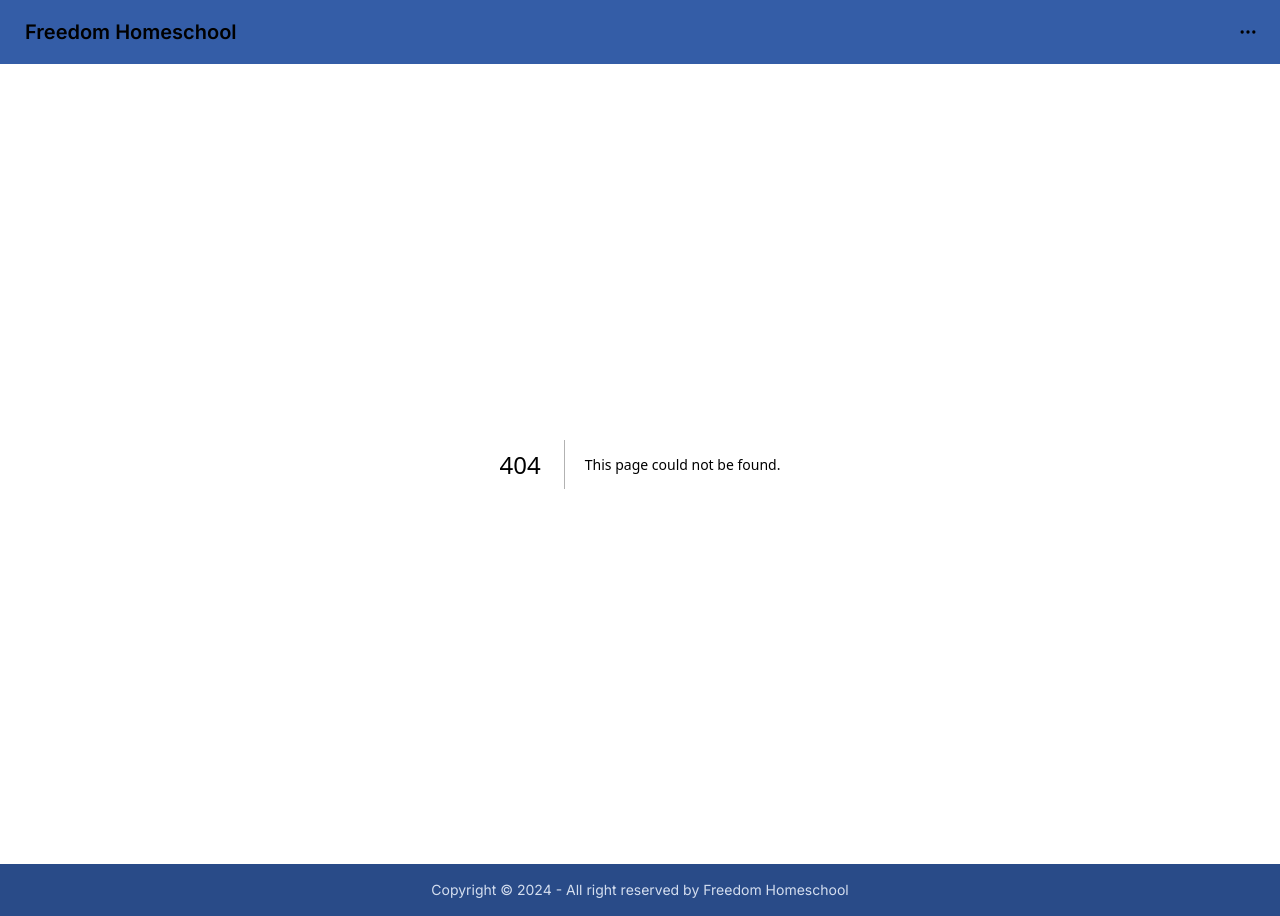
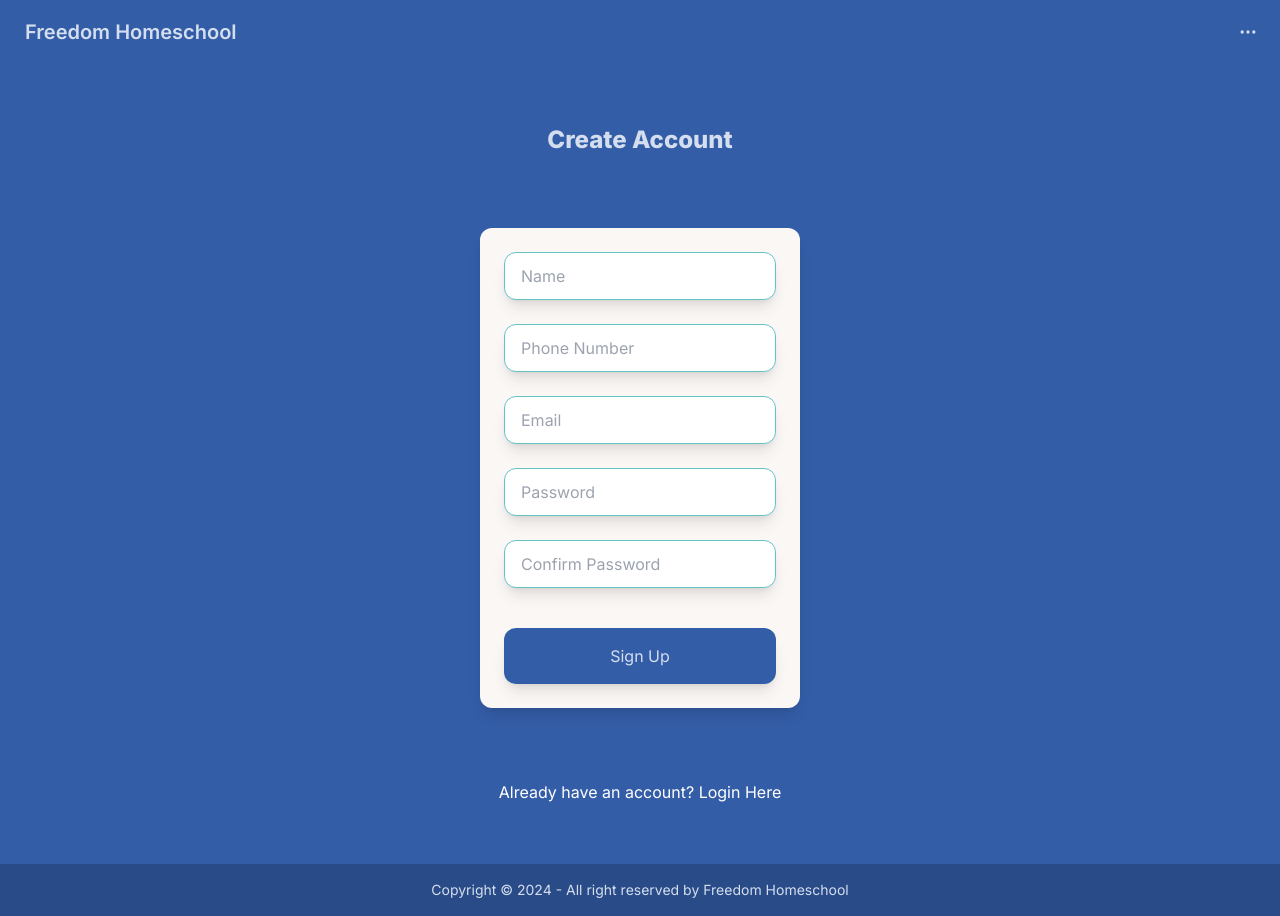
Before and after one commit to ericb83/freedomhomeschool, a Next.js app: page /auth in a window 1280 px wide. Before the commit this address had no page. Built offline with nearby package versions, Linux system fonts and the light colour scheme.

Commit message:
add login form and add functionality to move between forms with buttons

```diff
--- /dev/null
+++ b/app/auth/page.js
@@ -0,0 +1,43 @@
+"use client";
+import React, { useState, useEffect } from "react";
+import SignUp from "../components/SignUp";
+import Login from "../components/Login";
+import { useSearchParams } from "next/navigation";
+
+const AuthPage = () => {
+  const searchParams = useSearchParams();
+  const form = searchParams.get("form") || "signup";
+  const [formType, setFormType] = useState("signup");
+
+  useEffect(() => {
+    setFormType(form);
+  }, [form]);
+
+  const toggleForm = () => {
+    const newForm = formType === "signup" ? "login" : "signup";
+    setFormType(newForm);
+  };
+  console.log("Current form query parameter:", form);
+  return (
+    <div className="flex min-h-screen flex-col items-center justify-center gap-12">
+      <h1 className="mb-6 font-extrabold text-2xl">
+        {formType === "signup" ? "Create Account" : "Login"}
+      </h1>
+
+      <div className="w-full max-w-xs">
+        {formType === "signup" ? <SignUp /> : <Login />}
+      </div>
+
+      <button
+        onClick={toggleForm}
+        className="mt-6 text-white hover:text-blue-400"
+      >
+        {formType === "signup"
+          ? "Already have an account? Login Here"
+          : "Don't have an account? Create Account Here"}
+      </button>
+    </div>
+  );
+};
+
+export default AuthPage;
--- /dev/null
+++ b/app/components/Login.jsx
@@ -0,0 +1,38 @@
+"use client";
+import React from "react";
+
+const Login = () => {
+  return (
+    <div className="w-full max-w-xs">
+      <form
+        data-theme="cupcake"
+        className="shadow-lg rounded-xl p-6 flex flex-col gap-6"
+        action=""
+      >
+        <input
+          className="bg-white shadow-lg rounded-xl p-4 input input-bordered input-primary"
+          type="email"
+          id="email"
+          placeholder="Email"
+        />
+
+        <input
+          className="bg-white shadow-lg rounded-xl p-4 input input-bordered input-primary"
+          type="password"
+          id="password"
+          placeholder="Password"
+        />
+
+        <button
+          data-theme="aqua"
+          className="shadow-lg rounded-xl p-4 mt-4 hover:bg-transparent hover:text-black"
+          type="submit"
+        >
+          Login
+        </button>
+      </form>
+    </div>
+  );
+};
+
+export default Login;
--- a/app/components/SignUp.jsx
+++ b/app/components/SignUp.jsx
@@ -1,3 +1,4 @@
+"use client";
 import React from "react";
 
 /* Signup Form Component*/
@@ -12,46 +13,45 @@ const SignUp = () => {
         <input
           className=" bg-white shadow-lg rounded-xl px-4 py-4  input input-bordered input-primary"
           type="text"
+          id="name"
           placeholder="Name"
         />
 
         <input
           className="bg-white shadow-lg rounded-xl px-4 py-4  input input-bordered input-primary"
           type="phone"
+          id="phone"
           placeholder="Phone Number"
         />
 
         <input
           className="bg-white shadow-lg rounded-xl px-4 py-4  input input-bordered input-primary"
           type="email"
+          id="email"
           placeholder="Email"
         />
 
         <input
           className="bg-white shadow-lg rounded-xl px-4 py-4  input input-bordered input-primary"
           type="password"
+          id="password"
           placeholder="Password"
         />
 
         <input
           className="bg-white shadow-lg rounded-xl px-4 py-4  input input-bordered input-primary"
           type="password"
+          id="password"
           placeholder="Confirm Password"
         />
 
         <button
           data-theme="aqua"
-          className="shadow-lg rounded-xl px-4 py-4 hover:bg-transparent hover:text-black"
+          className="shadow-lg rounded-xl px-4 py-4 mt-4 hover:bg-transparent hover:text-black"
           type="submit"
         >
           Sign Up
         </button>
-        <span>
-          Already a member?
-          <button className="btn btn-link  hover:text-black">
-            Sign In Here
-          </button>
-        </span>
       </form>
     </div>
   );
--- a/app/page.js
+++ b/app/page.js
@@ -1,12 +1,13 @@
+"use client";
 import Image from "next/image";
 import homeschool from "../public/homeschool.jpg";
 import Link from "next/link";
 
 export default function Home() {
   return (
-    <main className="flex min-h-screen flex-col items-center justify-between p-24 ">
+    <main className="flex min-h-screen flex-col items-center justify-between p-24">
       <section className="flex flex-col lg:flex-row items-center">
-        <div className="w-1/2">
+        <div className="w-full lg:w-1/2">
           <h1 className="text-3xl font-bold capitalize leading-wide mb-6">
             The perfect hours tracking solution for Homeschoolers.
           </h1>
@@ -27,15 +28,17 @@ export default function Home() {
         <Image
           src={homeschool}
           alt="homeschool picture"
-          className="ml-4 mt-6 w-1/2"
+          className="ml-4 mt-6 w-full lg:w-1/2"
         />
       </section>
       <div className="flex flex-row gap-10 mt-4">
-        <Link href="/signup">
-          <button className="btn btn-primary">Signup</button>
+        <Link href="/auth?form=signup">
+          <button className="btn btn-primary">Create Account</button>
         </Link>
 
-        <button className="btn btn-ghost">Login</button>
+        <Link href="/auth?form=login">
+          <button className="btn btn-primary">Login</button>
+        </Link>
       </div>
     </main>
   );
--- a/app/signup/page.js
+++ /dev/null
@@ -1,12 +0,0 @@
-import React from "react";
-import SignUp from "../components/SignUp";
-const signupPage = () => {
-  return (
-    <div className="flex min-h-screen flex-col items-center justify-center ">
-      <h1 className="mb-6 font-extrabold">Create Account</h1>
-      <SignUp />
-    </div>
-  );
-};
-
-export default signupPage;
```
